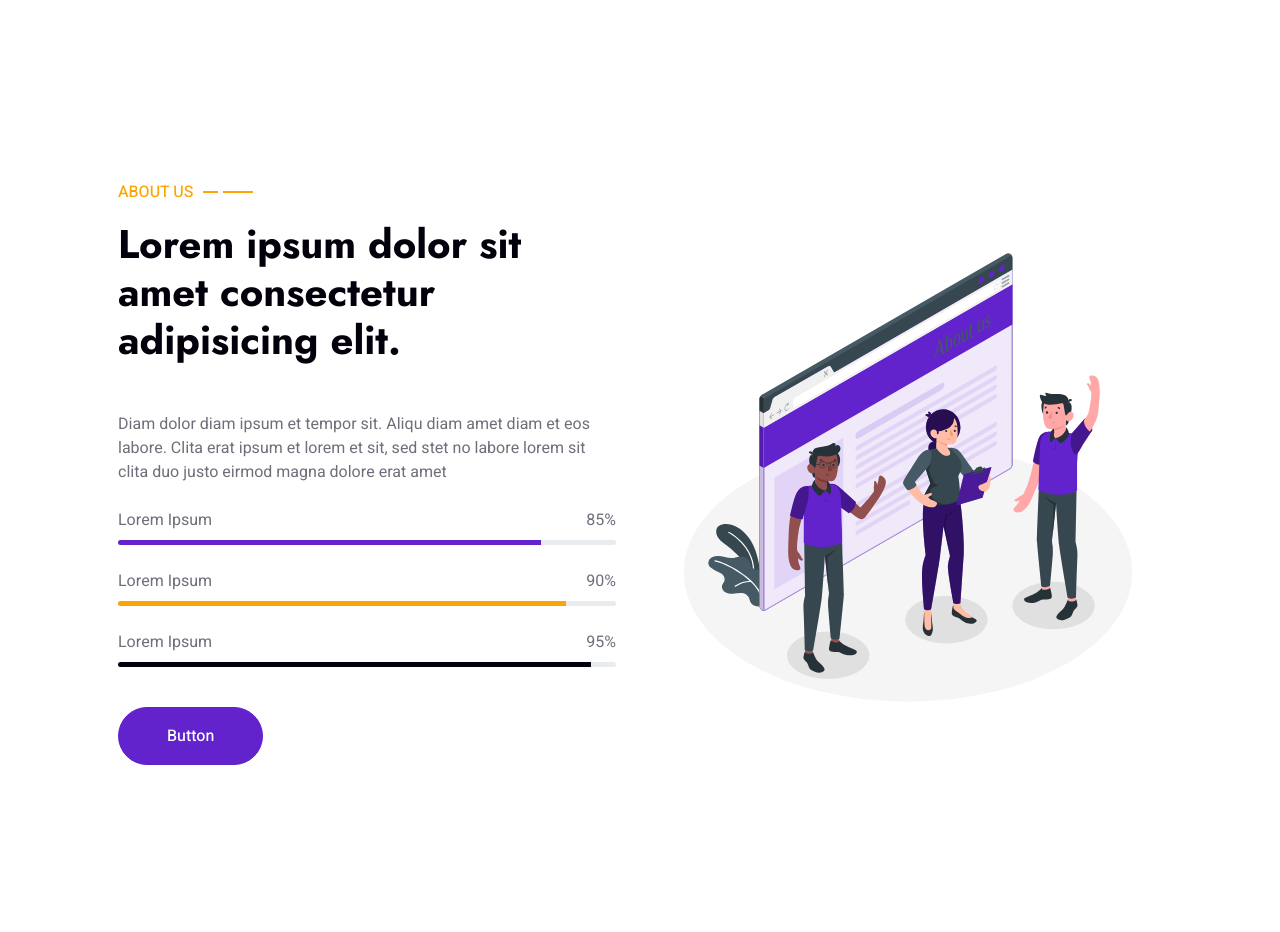
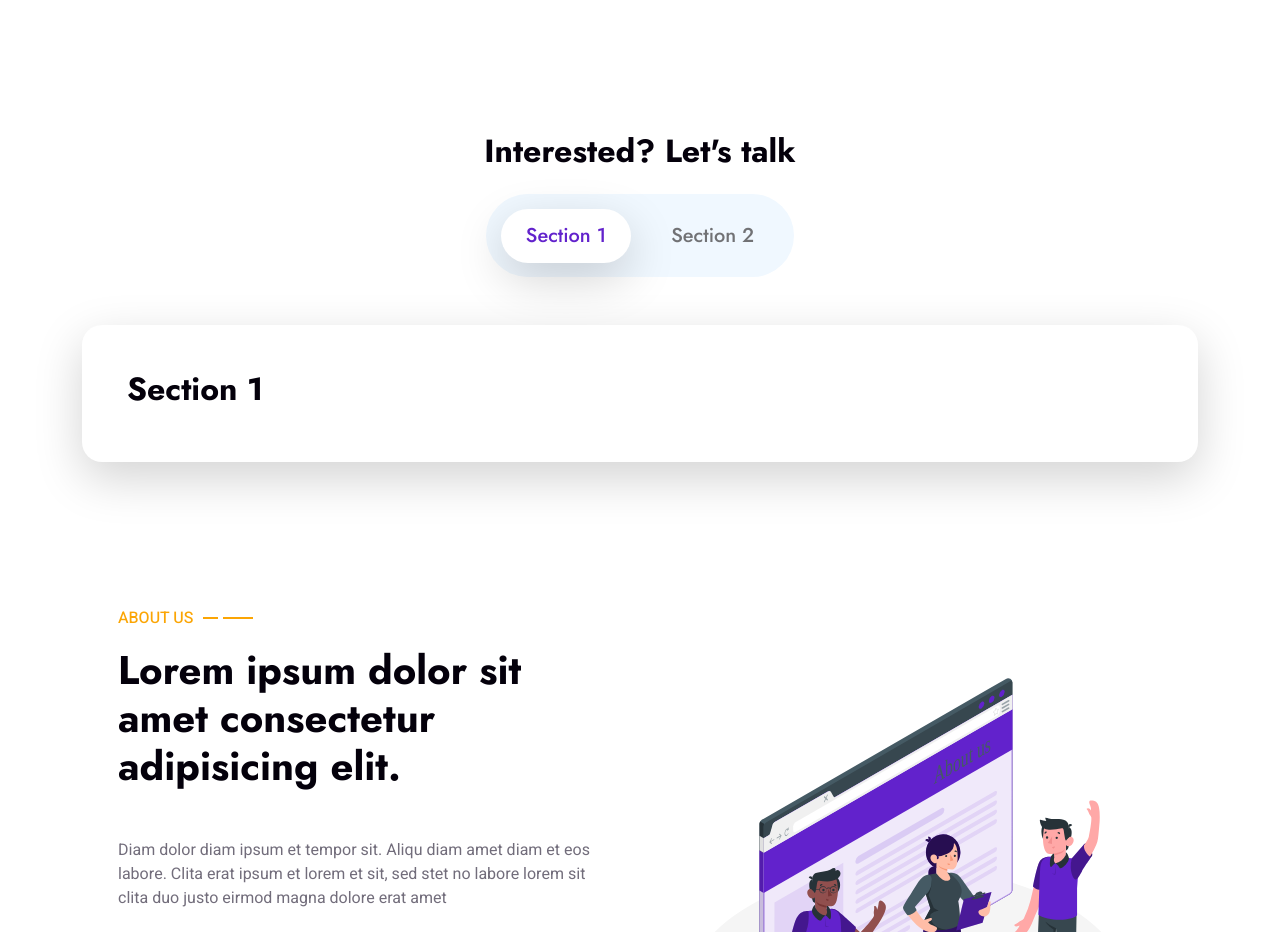
Before and after one commit to shibu931/template-1, a plain HTML site: page index.html in a window 1280 px wide. Shown: the part 1600-2532 px from the top of the page. Drawn offline with nearby package versions, Linux system fonts and the light colour scheme.

Commit message:
tabs section added

```diff
--- a/css/style.css
+++ b/css/style.css
@@ -4,7 +4,81 @@
     --secondary: #FBA504;
     --light: #F6F4F9;
     --dark: #04000B;
+    --white-color: #ffffff;
+    --secondary-color: #EE5007;
+    --section-bg-color: #f0f8ff;
+    --custom-btn-bg-color: #EE5007;
+    --custom-btn-bg-hover-color: #c01f27;
+    --dark-color: #000000;
+    --p-color: #717275;
+    --border-color: #7fffd4;
+    --link-hover-color: #B22727;
+
+    --body-font-family: 'Outfit', sans-serif;
+
+    --h1-font-size: 74px;
+    --h2-font-size: 46px;
+    --h3-font-size: 32px;
+    --h4-font-size: 28px;
+    --h5-font-size: 24px;
+    --h6-font-size: 22px;
+    --p-font-size: 18px;
+    --btn-font-size: 14px;
+    --copyright-font-size: 16px;
+
+    --border-radius-large: 100px;
+    --border-radius-medium: 20px;
+    --border-radius-small: 10px;
+
+    --font-weight-light: 300;
+    --font-weight-normal: 400;
+    --font-weight-bold: 700;
 }
+
+.tab-content {
+    background-color: #fff;
+    border-radius: 20px;
+    padding: 45px;
+}
+
+.nav-tabs {
+    background-color: #f0f8ff;
+    border-radius: 100px;
+    border-bottom: 0;
+    padding: 15px;
+}
+
+.nav-tabs .nav-link {
+    border-radius: 100px;
+    border: 0;
+    padding: 15px 25px;
+    transition: all 0.3s;
+}
+
+.nav-tabs .nav-link:first-child {
+    margin-right: 15px;
+}
+
+.nav-tabs .nav-item.show .nav-link,
+.nav-tabs .nav-link.active,
+.nav-tabs .nav-link:focus,
+.nav-tabs .nav-link:hover {
+    background: #fff;
+    box-shadow: 0 1rem 3rem rgba(0, 0, 0, .175);
+    color: var(--primary);
+}
+
+.nav-tabs h5 {
+    color: #717275;
+    margin-bottom: 0;
+}
+
+.nav-tabs .nav-link.active h5,
+.nav-tabs .nav-link:focus h5,
+.nav-tabs .nav-link:hover h5 {
+    color: var(--primary);
+}
+
 
 
 /*** Spinner ***/
@@ -227,7 +301,7 @@ h6,
         center center,
         center bottom;
     background-repeat: no-repeat;
-    background-size: auto,auto,auto,auto,auto,contain;
+    background-size: auto, auto, auto, auto, auto, contain;
 }
 
 @media (max-width: 991.98px) {
@@ -520,7 +594,7 @@ h6,
     background-position:
         center top,
         center center;
-    background-size: contain,auto;
+    background-size: contain, auto;
     background-repeat: no-repeat;
 }
 
--- a/index.html
+++ b/index.html
@@ -138,6 +138,46 @@
         </div>
         <!-- Feature End -->
 
+        <section class="contact-section section-padding my-5" id="section_6" >
+            <div class="container">
+                <div class="row">
+
+                    <div class="col-lg-12 col-12 mx-auto">
+                        <h2 class="text-center mb-4 wow fadeInLeft" data-wow-delay="0.3s">Interested? Let's talk</h2>
+
+                        <nav class="d-flex justify-content-center wow fadeInLeft" data-wow-delay="0.3s">
+                            <div class="nav nav-tabs align-items-baseline justify-content-center" id="nav-tab"
+                                role="tablist">
+                                <button class="nav-link active" id="nav-ContactForm-tab" data-bs-toggle="tab"
+                                    data-bs-target="#nav-ContactForm" type="button" role="tab"
+                                    aria-controls="nav-ContactForm" aria-selected="false">
+                                    <h5>Section 1</h5>
+                                </button>
+
+                                <button class="nav-link" id="nav-ContactMap-tab" data-bs-toggle="tab"
+                                    data-bs-target="#nav-ContactMap" type="button" role="tab"
+                                    aria-controls="nav-ContactMap" aria-selected="false">
+                                    <h5>Section 2</h5>
+                                </button>
+                            </div>
+                        </nav>
+
+                        <div class="tab-content shadow-lg mt-5 wow fadeInRight" id="nav-tabContent" data-wow-delay="0.5s">
+                            <div class="tab-pane fade show active" id="nav-ContactForm" role="tabpanel"
+                                aria-labelledby="nav-ContactForm-tab">
+                                <h2 class="fw-bold">Section 1</h2>
+                            </div>
+
+                            <div class="tab-pane fade" id="nav-ContactMap" role="tabpanel"
+                                aria-labelledby="nav-ContactMap-tab">
+                            <h2 class="fw-bold">Section 2</h2>
+                            </div>
+                        </div>
+                    </div>
+
+                </div>
+            </div>
+        </section>
 
         <!-- About Start -->
         <div class="container-xxl py-5">
```
